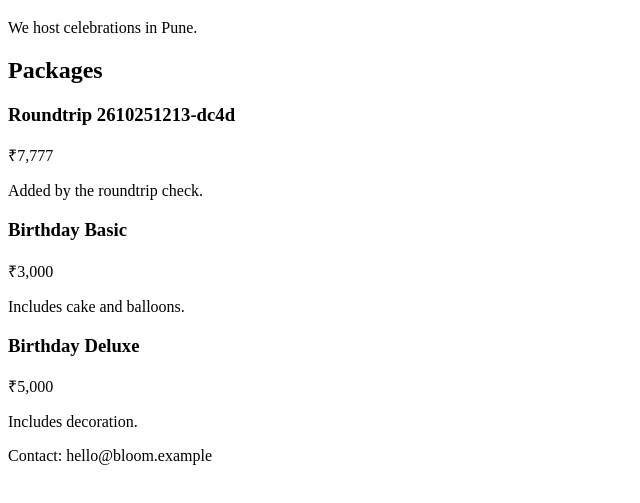
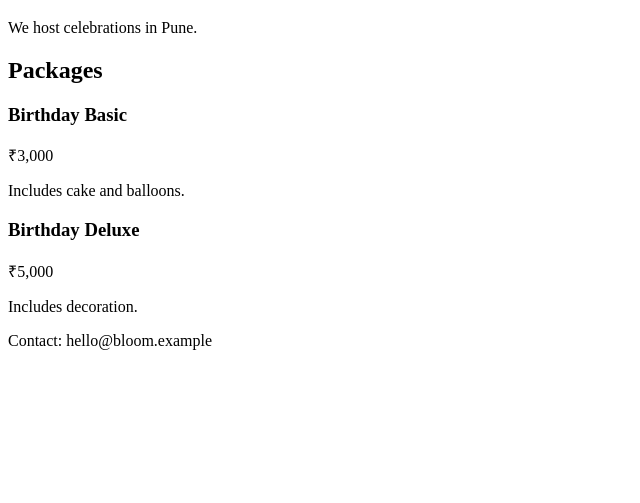
Before and after one commit to vyomkakkar0207-collab/lawm-pipeline-test, a website: page index.html in a window 1280 px wide. Shown: the part 61-564 px from the top of the page, without its empty margins (0-640 px from the left). Drawn offline with Linux system fonts and the light colour scheme.

Commit message:
roundtrip: reset test site to baseline

```diff
--- a/index.html
+++ b/index.html
@@ -10,12 +10,6 @@
 
     <section id="packages">
       <h2>Packages</h2>
-
-      <article class="package" data-package="roundtrip-2610251213-dc4d">
-        <h3>Roundtrip 2610251213-dc4d</h3>
-        <p class="price">₹7,777</p>
-        <p class="includes">Added by the roundtrip check.</p>
-      </article>
       <article class="package" data-package="birthday-basic">
         <h3>Birthday Basic</h3>
         <p class="price">₹3,000</p>
```
